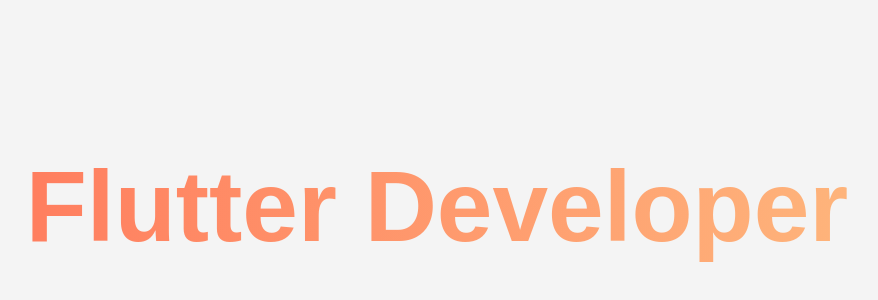
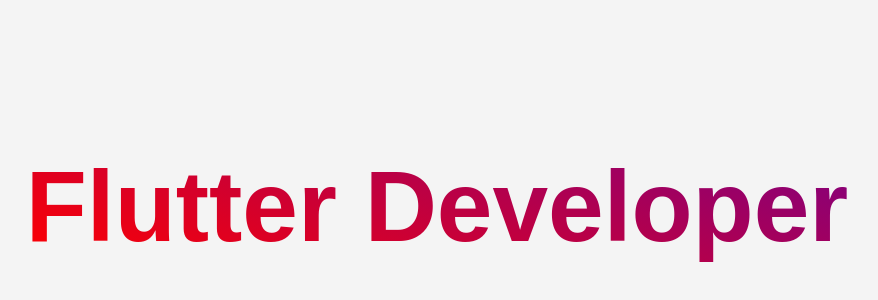
Before and after one commit to RANANUJ/Web-development, a plain HTML site: page new.html in a window 1280 px wide. Shown: the part 194-494 px from the top of the page, without its empty margins (203-1081 px from the left). Drawn offline with Linux system fonts and the light colour scheme.

Commit message:
Update new.html

```diff
--- a/new.html
+++ b/new.html
@@ -19,7 +19,7 @@
             font-size: 100px;
             font-weight: bold;
             text-align: center;
-            background: linear-gradient(90deg, #ff7e5f, #feb47b);
+            background: linear-gradient(20deg, red, purple);
             -webkit-background-clip: text;
             -webkit-text-fill-color: transparent;
             font-family: Arial, sans-serif;
```
